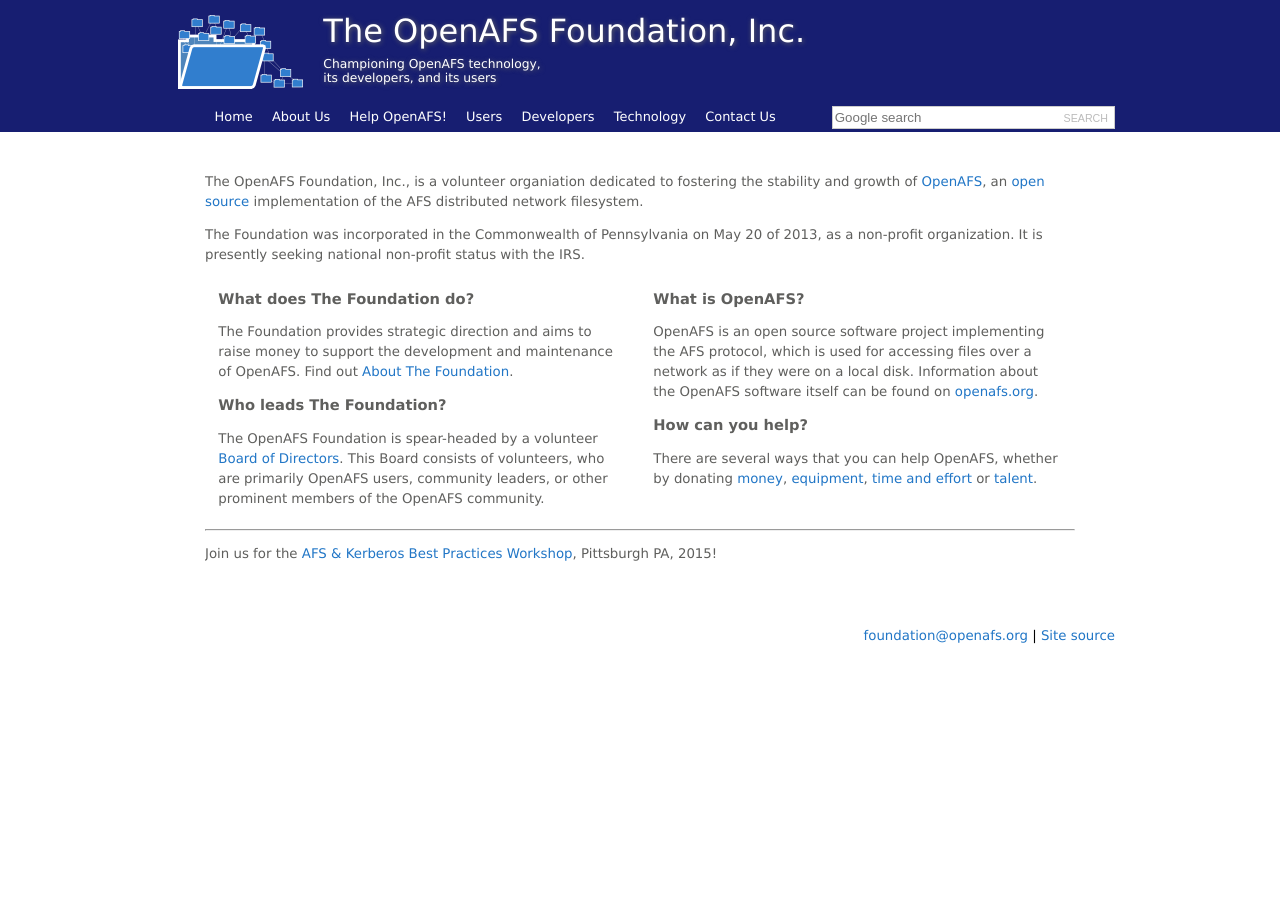
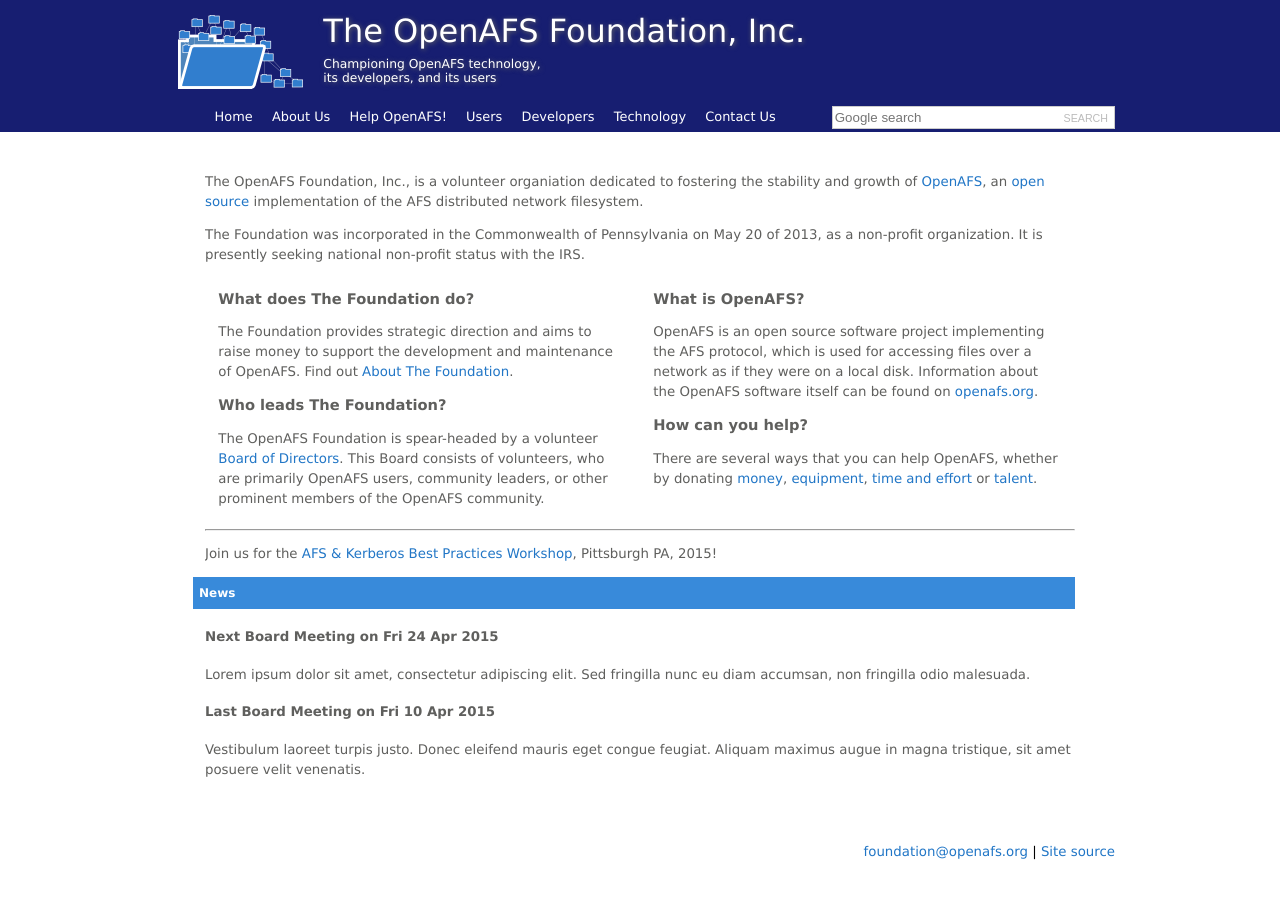
Before and after one commit to openafsfoundation/openafsfoundation.org, a Jekyll site: the page built from index.md, in a window 1280 px wide. Built offline with Jekyll 4.4.1, drawn with Linux system fonts in a browser that asks for light colours.

Commit message:
Add a preliminary 'news' section
Add a basic area for 'news' on the front page. Fill it with bogus
lipsum text for now; others please add real text.

```diff
--- a/index.md
+++ b/index.md
@@ -38,3 +38,10 @@
 </div>
 <hr>
 <p>Join us for the <a href="http://workshop.openafs.org/">AFS &amp; Kerberos Best Practices Workshop</a>, Pittsburgh PA, 2015!</p>
+<h3>News</h3>
+<h4>Next Board Meeting on Fri 24 Apr 2015</h4>
+Lorem ipsum dolor sit amet, consectetur adipiscing elit. Sed fringilla nunc eu
+diam accumsan, non fringilla odio malesuada.
+<h4>Last Board Meeting on Fri 10 Apr 2015</h4>
+Vestibulum laoreet turpis justo. Donec eleifend mauris eget congue feugiat.
+Aliquam maximus augue in magna tristique, sit amet posuere velit venenatis.
```
